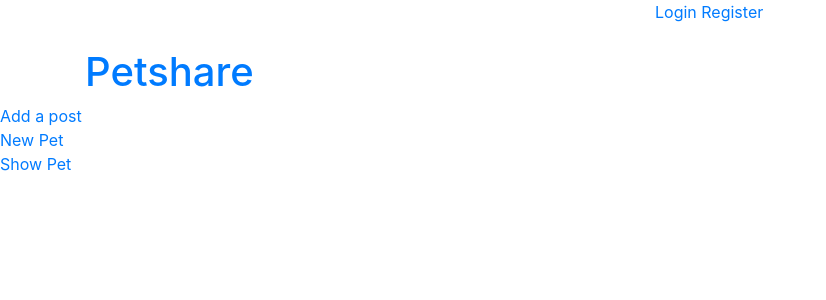
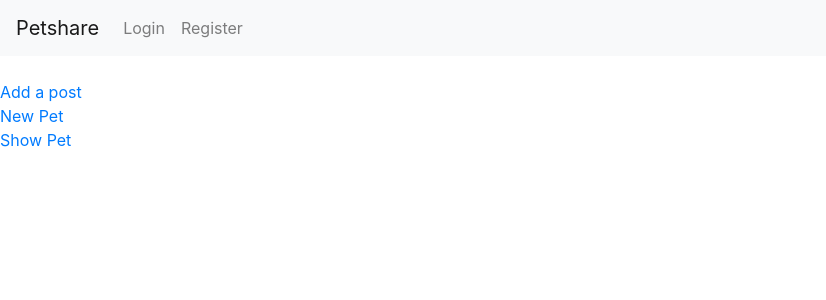
Before and after one commit to shdant113/PetShare, a Python web app: template templates/dashboard.html in a window 1280 px wide. Shown: the top 300 px of the page, without its empty margins (0-826 px from the left). Run offline with Jinja, Linux system fonts and the light colour scheme; the template is opened without the code that fills it, so the values that code supplies are empty; some libraries are stand-ins or nearby versions.

Commit message:
Adds quick navbar style

```diff
--- /dev/null
+++ b/static/style.css
@@ -0,0 +1,7 @@
+body {
+    background-color: white
+}
+
+form {
+    text-align: center
+}
--- a/templates/layout.html
+++ b/templates/layout.html
@@ -2,34 +2,27 @@
 <html>
 <head>
   <title></title>
+  <link rel="stylesheet" type="text/css" href="{{url_for('static', filename='style.css')}}">
   <link rel="stylesheet" type="text/css" href="https://stackpath.bootstrapcdn.com/bootstrap/4.3.1/css/bootstrap.min.css">
+
   <meta name="viewport" content="width=device-width, initial-scale=1">
 </head>
 <body>
 
-  <div class="container">
-
-    <div class="row">
-      <div class="col">
-        <h3>{% if current_user.is_authenticated %}<a href="/users/{{current_user.username}}">{{current_user.username}}</a>{% endif %}</h3>
-      </div>
-      <div class="col">
-          {% if current_user.is_authenticated %}
-            <a href="{{url_for('logout')}}" title="logout">Logout</a>
-          {% else %}
-            <a href="{{url_for('login')}}" title="login">Login</a>
-            <a href="{{url_for('register_account')}}" title="register">Register</a>
-          {% endif %}
-      </div>
-    </div>
+  <!-- <div class="container"> -->
+      <nav class="navbar navbar-expand-lg navbar-light bg-light">
+          <a class="navbar-brand" href="{{ url_for('dashboard') }}">Petshare</a>
+            <div class="navbar-nav">
+              {% if current_user.is_authenticated %}
+                <a class="nav-item nav-link" href="{{url_for('get_profile', username=current_user.username)}}">{{current_user.username}}</a>
+                <a class="nav-item nav-link" href="{{url_for('logout')}}">Logout</a>
+              {% else %}
+                <a class="nav-item nav-link" href="{{url_for('login')}}">Login</a>
+                <a class="nav-item nav-link" href="{{url_for('register_account')}}">Register</a>
+              {% endif %}
+            </div>
+        </nav>
     <br>
-    <div class="row">
-      <div class="col">
-          <h1>
-              <a href="{{ url_for('dashboard') }}">Petshare</a>
-          </h1>
-      </div>
-    </div>
     <div class="row">
       <div class="col">
         {% with messages = get_flashed_messages(with_categories=True) %}
@@ -42,7 +35,7 @@
       </div>
     </div>
 
-  </div>
+  <!-- </div> -->
 
   {%block content%}{% endblock %}
 
--- a/templates/macros.html
+++ b/templates/macros.html
@@ -1,5 +1,5 @@
 {% macro render_field(field) %}
-    <div class='field'>
+    <div class='form-group'>
         {% if field.errors %}
             {% for error in field.errors %}
                 <div class='notification error'>
```
